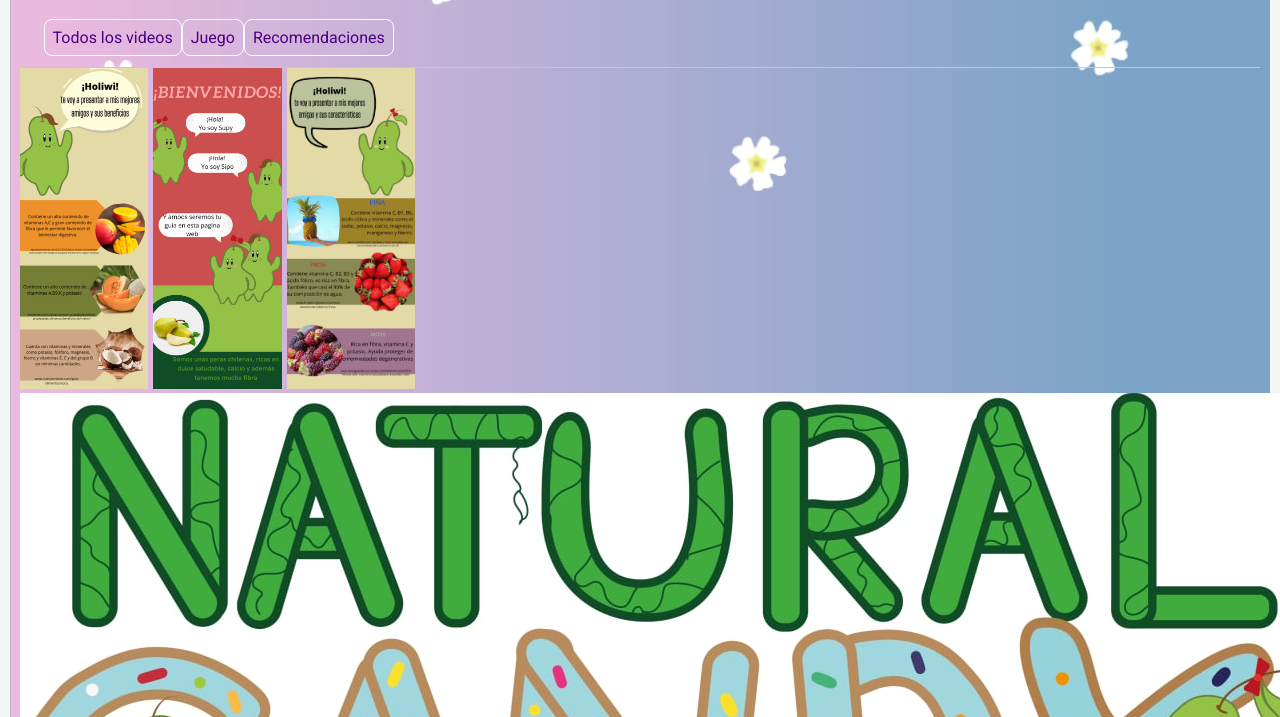
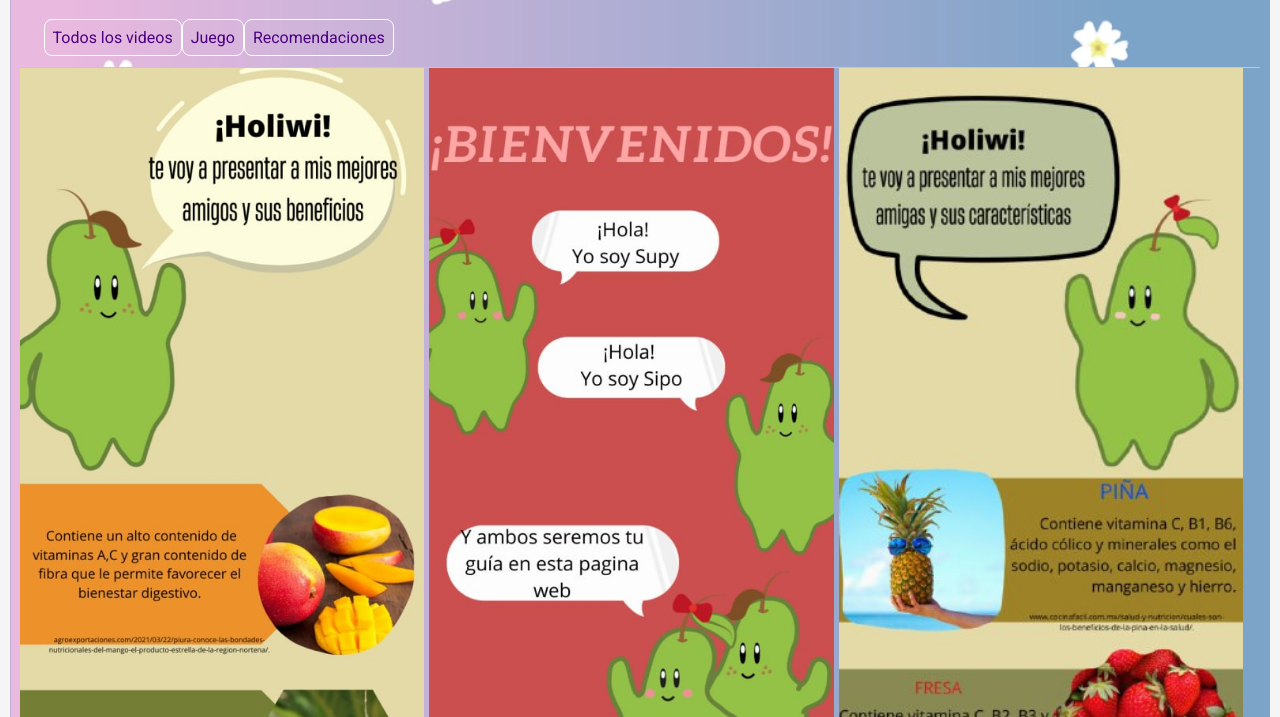
Before and after one commit to naturalcandy1/naturalcandy1.github.io, a plain HTML site: page inicio.html in a window 1280 px wide. Shown: the part 83-800 px from the top of the page. Drawn offline with Linux system fonts and the light colour scheme; files whose address does not match are found by name.

Commit message:
cuadricula imagenes 3 pagina

```diff
--- a/inicio.html
+++ b/inicio.html
@@ -75,7 +75,6 @@
 
             <div class="fila">
                 <div class="columna">
-                <div class="columna">
                     <img class ="cuadricula" src="images/04.jpg" alt>
                 </div>
                 <div class="columna">
```
